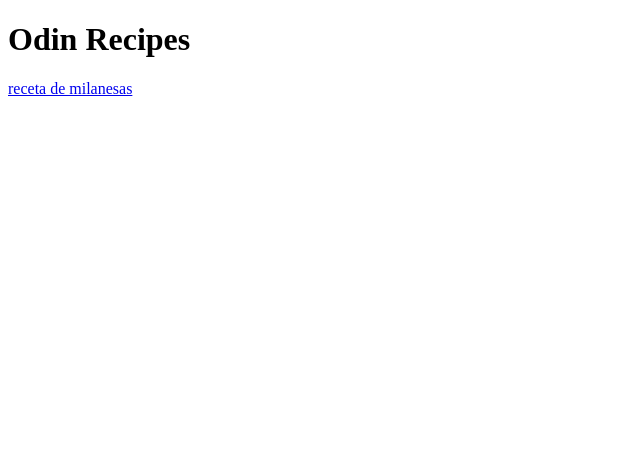
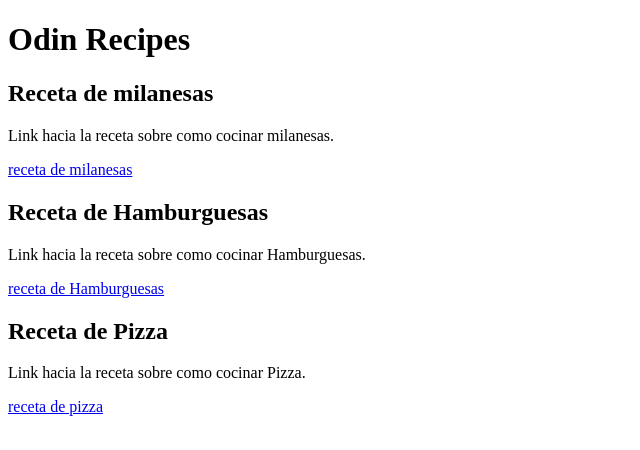
Before and after one commit to Richard26212/odin-recipes, a plain HTML site: page index.html in a window 1280 px wide. Shown: the whole page, without its empty margins (0-640 px from the left). Drawn offline with Linux system fonts and the light colour scheme.

Commit message:
Dos nuevas recetas (pizza/hamburgues)

```diff
--- a/index.html
+++ b/index.html
@@ -8,6 +8,16 @@
 </head>
 <body>
     <h1>Odin Recipes</h1>
+    <h2>Receta de milanesas</h2>
+    <p>Link hacia la receta sobre como cocinar milanesas.</p>
     <a href="./recipes/milanesa.html">receta de milanesas</a>
+
+    <h2>Receta de Hamburguesas</h2>
+    <p>Link hacia la receta sobre como cocinar Hamburguesas.</p>
+    <a href="./recipes/hamburguesa.html">receta de Hamburguesas</a>
+
+    <h2>Receta de Pizza</h2>
+    <p>Link hacia la receta sobre como cocinar Pizza.</p>
+    <a href="./recipes/pizza.html">receta de pizza</a>
 </body>
 </html>
```
Also changed, not shown: recipes/hamburguesa.html (added, +13 -0 lines), recipes/pizza.html (added, +13 -0 lines).
